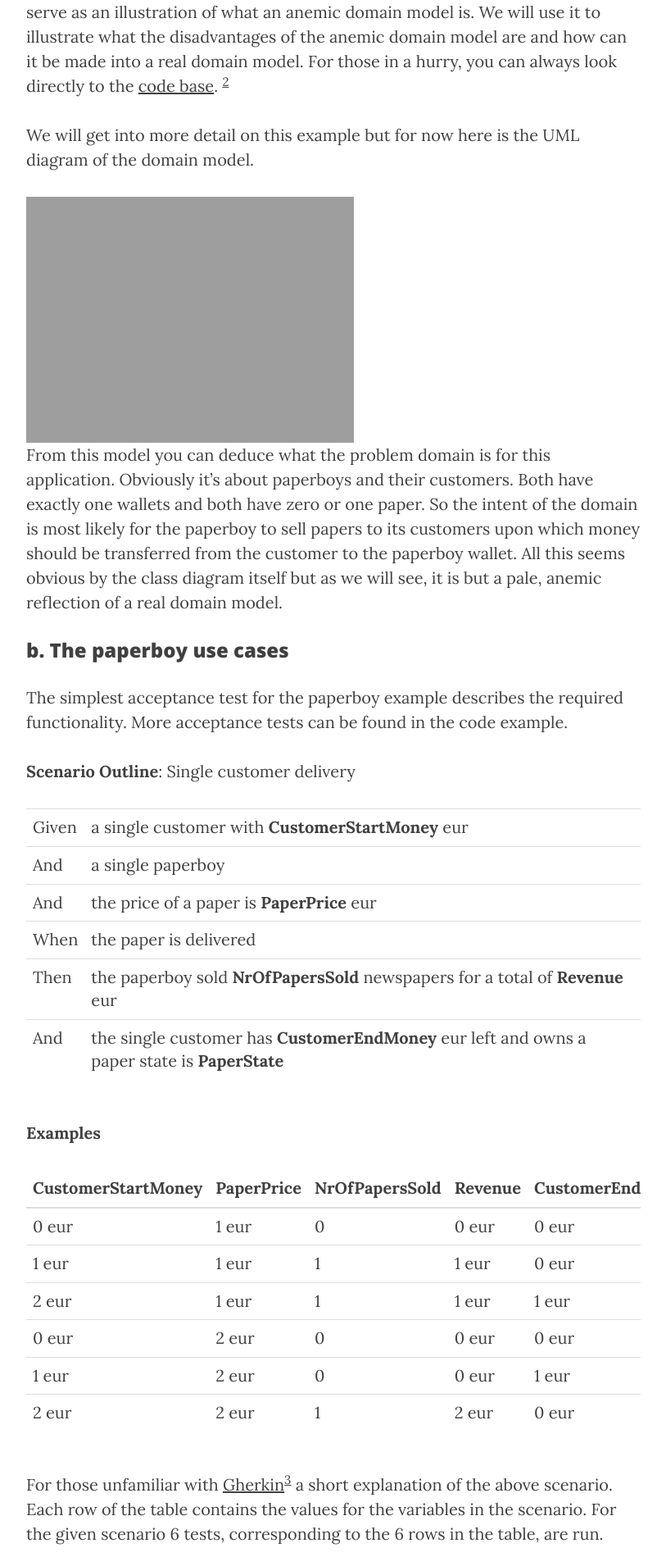
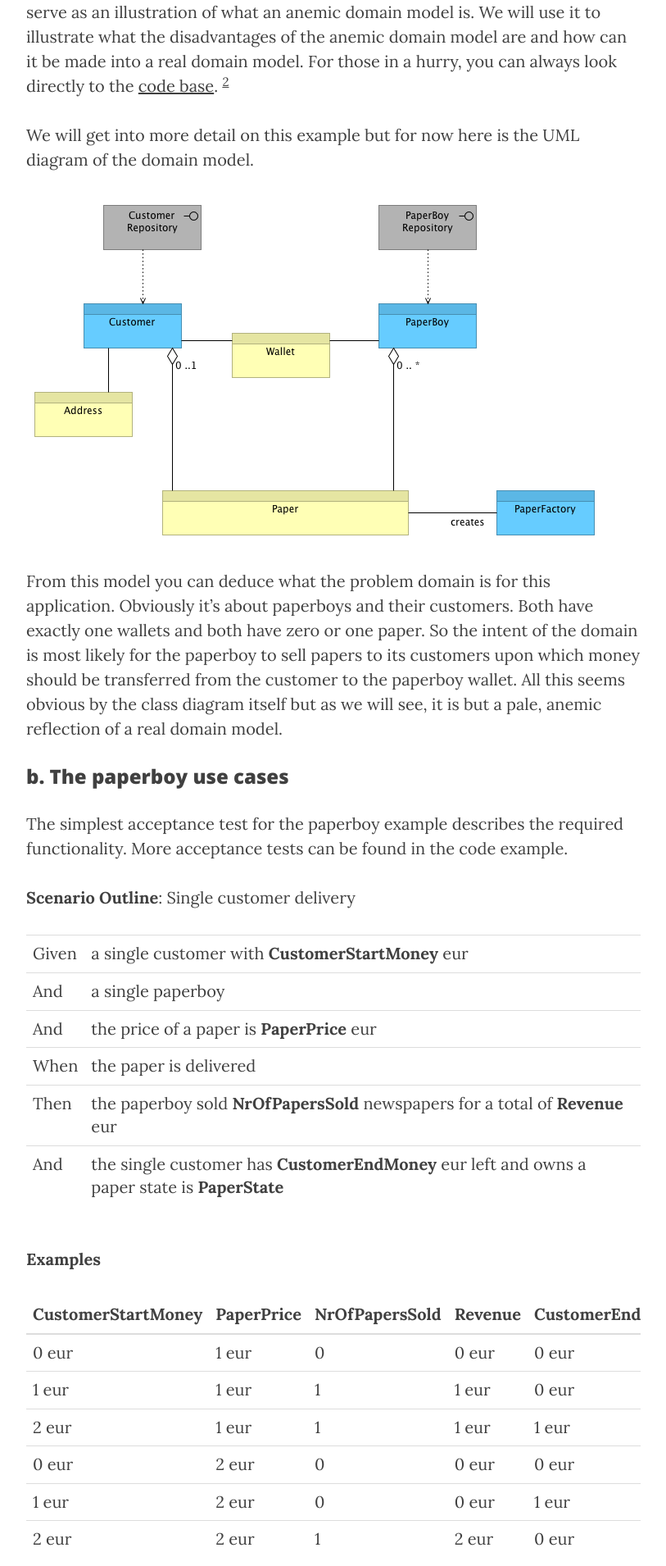
Before and after one commit to tripledio/tripledio.github.io, a Jekyll site: the page built from _posts/2016-08-25-The-anemic-domain-model.md, in a window 1280 px wide. Shown: the part 1805-3715 px from the top of the page at 82% size, without its empty margins (233-1046 px from the left). Built offline with Jekyll 4.4.1, drawn with Linux system fonts in a browser that asks for light colours; nearby versions of some CDN libraries.

Commit message:
added paperboy uml image

```diff
--- a/_posts/2016-08-25-The-anemic-domain-model.md
+++ b/_posts/2016-08-25-The-anemic-domain-model.md
@@ -26,7 +26,8 @@ As an example for the anemic domain model we will use the paperboy example. The
 
 We will get into more detail on this example but for now here is the UML diagram of the domain model.
 
-![Paper boy uml](http://tripled.io/content/images/2016/08/paperboyUml.png)
+![Paper boy uml](/img/paperboy-uml.png)
+
 From this model you can deduce what the problem domain is for this application. Obviously it's about paperboys and their customers. Both have exactly one wallets and both have zero or one paper. So the intent of the domain is most likely for the paperboy to sell papers to its customers upon which money should be transferred from the customer to the paperboy wallet. All this seems obvious by the class diagram itself but as we will see, it is but a pale, anemic reflection of a real domain model.
 ### b. The paperboy use cases <a name="2.b"/>
 The simplest acceptance test for the paperboy example describes the required functionality. More acceptance tests can be found in the code example.
```
Also changed, not shown: img/paperboy-uml.png (added).
